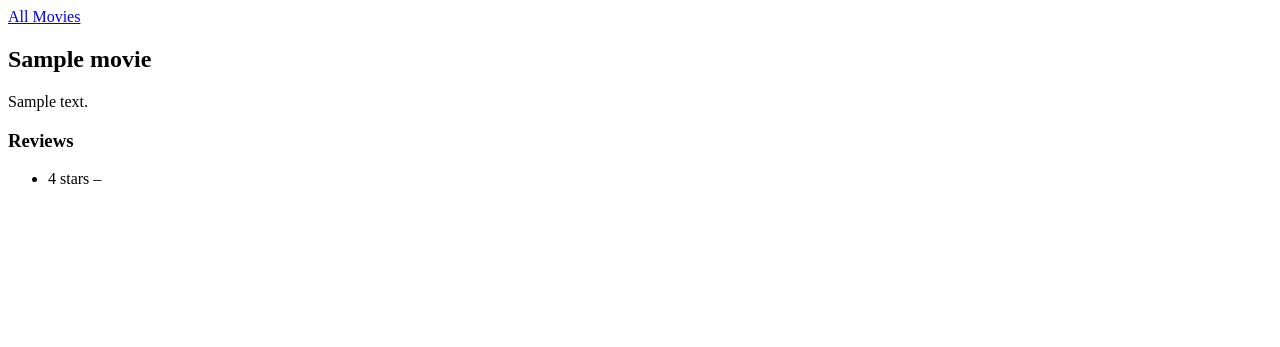
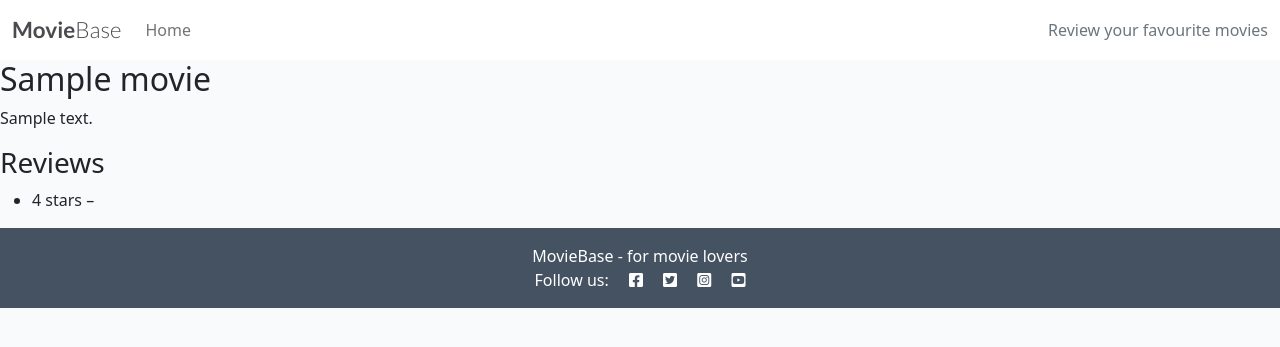
Before and after one commit to JohnnysavageNI/movie_review_project, a Django app: page /movies/1/ in a window 1280 px wide. Shown: the top 347 px of the page. Run offline with Django 4.2, Linux system fonts and the light colour scheme; tables that the repository leaves empty hold one stand-in row (values such as "Sample post").

Commit message:
Start css styling for movie list

```diff
--- a/reviews/views.py
+++ b/reviews/views.py
@@ -9,6 +9,7 @@
     model = Movie
     template_name = 'reviews/movie_list.html'
     context_object_name = 'movies'
+    paginate_by = 9
 
 
 class MovieDetailView(DetailView):
--- a/static/css/style.css
+++ b/static/css/style.css
@@ -0,0 +1,157 @@
+body {
+    background-color: #F9FAFC;
+}
+
+.brand {
+    font-family: Lato, sans-serif;
+    font-size: 1.4rem;
+    font-weight: 700;
+    color: #4A4A4F;
+}
+
+.thin {
+    font-weight: 300;
+}
+
+.light-bg {
+    background-color: #fff;
+}
+
+.dark-bg {
+    background-color: #445261;
+}
+
+.main-bg {
+    background-color: #F9FAFC;
+}
+
+.card {
+    border: none;
+    background-color: transparent;
+}
+
+.image-container {
+    position: relative;
+}
+
+.image-flash {
+    position: absolute;
+    bottom: 5%;
+    min-width: 30%;
+    left: -2px;
+    background-color: #188181;
+}
+
+.scale {
+    width: 100%;
+    height: auto;
+}
+
+.author {
+    color: white;
+    margin: 4px;
+    text-transform: uppercase;
+}
+
+.masthead {
+    margin-top: 10px;
+    overflow: hidden;
+    position: relative;
+    display: inline-block;
+    height: 33vh;
+    width: 100%;
+}
+
+.masthead-text {
+    background-color: #445261;
+    color: white;
+    position: relative;
+}
+
+.masthead-image {
+    position: relative;
+    overflow: hidden;
+}
+
+.masthead-image:after {
+    content: "";
+    position: absolute;
+    top: 0;
+    right: 90%;
+    height: 100%;
+    width: 150%;
+    background: #445261;
+    -webkit-transform: skew(15deg);
+    -moz-transform: skew(15deg);
+    transform: skew(15deg);
+    z-index: 100;
+}
+
+.post-link {
+    text-decoration: none;
+    color: #445261;
+}
+
+.post-link:hover,
+.page-link {
+    color: #E84610;
+}
+
+.post-title {
+    margin-top: 10%;
+    margin-left: 5%;
+}
+
+.post-subtitle {
+    margin-left: 5%;
+    color: lightgray;
+}
+
+.btn-signup,
+.btn-edit {
+    background-color: #188181;
+    color: #fff;
+}
+
+.btn-signup:hover,
+.btn-signup:active {
+    background-color: #fff;
+    color: #23BBBB;
+}
+
+.link {
+    color: #23BBBB;
+    text-decoration: none;
+}
+
+.link:hover,
+.link:active {
+    color: #445261;
+    text-decoration: underline;
+}
+
+.btn-like {
+    color: #E84610;
+    border: none;
+    background: transparent;
+}
+
+.btn-delete {
+    color: #fff;
+    background: #E84610;
+}
+
+.btn-like:hover,
+.btn-like:active {
+    color: #E84610;
+    background: transparent;
+    border: none;
+}
+
+.faded {
+    color: rgb(172, 175, 175);
+}
+
+.approval {
+    color: rgb(222, 146, 168);
+}
--- a/templates/base.html
+++ b/templates/base.html
@@ -1,14 +1,78 @@
+{% load static %}
 <!DOCTYPE html>
-<html>
+<html lang="en">
 <head>
-    <title>MovieBase</title>
+    <meta charset="UTF-8">
+    <title>{% block title %}MovieBase{% endblock %}</title>
+    <meta name="viewport" content="width=device-width, initial-scale=1">
+
+    <!-- Google Fonts CSS -->
+    <link rel="preconnect" href="https://fonts.gstatic.com">
+    <link href="https://fonts.googleapis.com/css2?family=Roboto:wght@300&display=swap" rel="stylesheet">
+    <link href="https://fonts.googleapis.com/css2?family=Lato:wght@300;700&display=swap" rel="stylesheet">
+
+    <!-- Font Awesome CSS -->
+    <link rel="stylesheet" href="https://cdnjs.cloudflare.com/ajax/libs/font-awesome/5.15.3/css/all.min.css">
+
+    <!-- Bootstrap CSS -->
+    <link href="https://cdn.jsdelivr.net/npm/bootstrap@5.0.1/dist/css/bootstrap.min.css" rel="stylesheet"
+          integrity="sha384-+0n0xVW2eSR5OomGNYDnhzAbDsOXxcvSN1TPprVMTNDbiYZCxYbOOl7+AMvyTG2x" crossorigin="anonymous">
+
+    <!-- Custom CSS -->
+    <link rel="stylesheet" href="{% static 'css/style.css' %}">
 </head>
-<body>
-    <nav>
-        <a href="{% url 'movie_list' %}">All Movies</a>
+<body class="d-flex flex-column h-100 main-bg">
+
+    <!-- Navigation -->
+    <nav class="navbar navbar-expand-lg navbar-light bg-white">
+        <div class="container-fluid">
+            <a class="navbar-brand" href="{% url 'movie_list' %}"><span class="brand">Movie<span
+                        class="thin">Base</span></span></a>
+            <button class="navbar-toggler" type="button" data-bs-toggle="collapse" data-bs-target="#navbarText"
+                aria-controls="navbarText" aria-expanded="false" aria-label="Toggle navigation">
+                <span class="navbar-toggler-icon"></span>
+            </button>
+            <div class="collapse navbar-collapse" id="navbarText">
+                <ul class="navbar-nav me-auto mb-2 mb-lg-0">
+                    <li class="nav-item">
+                        <a class="nav-link {% if request.path == home_url %}active{% endif %}" aria-current="page"
+                            href="{% url 'movie_list' %}">Home</a>
+                    </li>
+
+                </ul>
+                <span class="navbar-text text-muted">
+                    Review your favourite movies
+                </span>
+            </div>
+        </div>
     </nav>
 
-    {% block content %}
-    {% endblock %}
+    <main class="flex-shrink-0 main-bg">
+
+        {% block content %}
+        <!-- Content Goes here -->
+        {% endblock content %}
+
+    </main>
+
+    <!-- Footer -->
+    <footer class="footer mt-auto py-3 dark-bg">
+        <p class="m-0 text-center text-white">
+            {% block copyright %}
+                MovieBase - for movie lovers
+            {% endblock copyright %}
+        </p>
+        <p class="m-0 text-center text-white">Follow us: <i class="fab fa-facebook-square ms-3"></i>
+            <i class="fab fa-twitter-square ms-3"></i>
+            <i class="fab fa-instagram-square ms-3"></i>
+            <i class="fab fa-youtube-square ms-3"></i>
+        </p>
+    </footer>
+
+    <script src="https://cdn.jsdelivr.net/npm/bootstrap@5.0.1/dist/js/bootstrap.bundle.min.js"
+        integrity="sha384-gtEjrD/SeCtmISkJkNUaaKMoLD0//ElJ19smozuHV6z3Iehds+3Ulb9Bn9Plx0x4" crossorigin="anonymous">
+        </script>
+    <script src="{% static 'js/script.js' %}"></script>
 </body>
+
 </html>
```
Also changed, not shown: reviews/templates/reviews/movie_list.html (+45 -10 lines).
